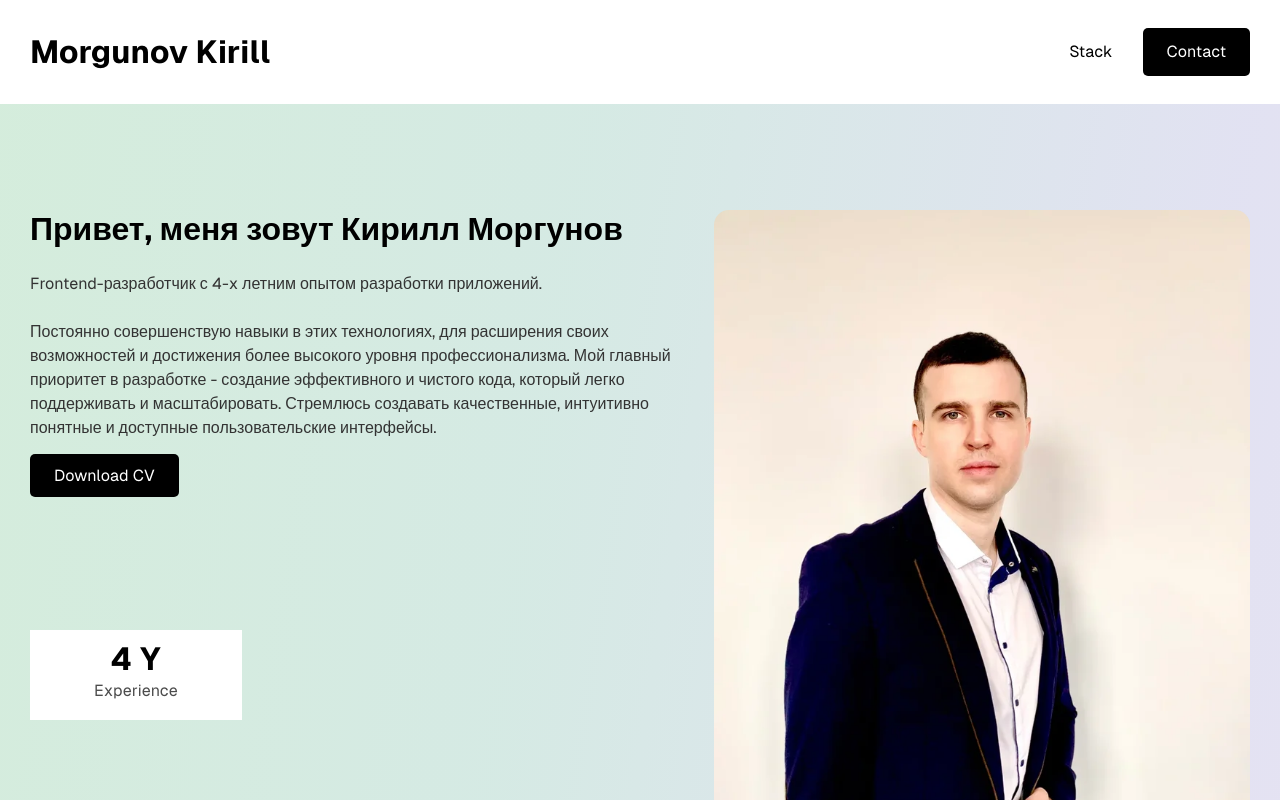
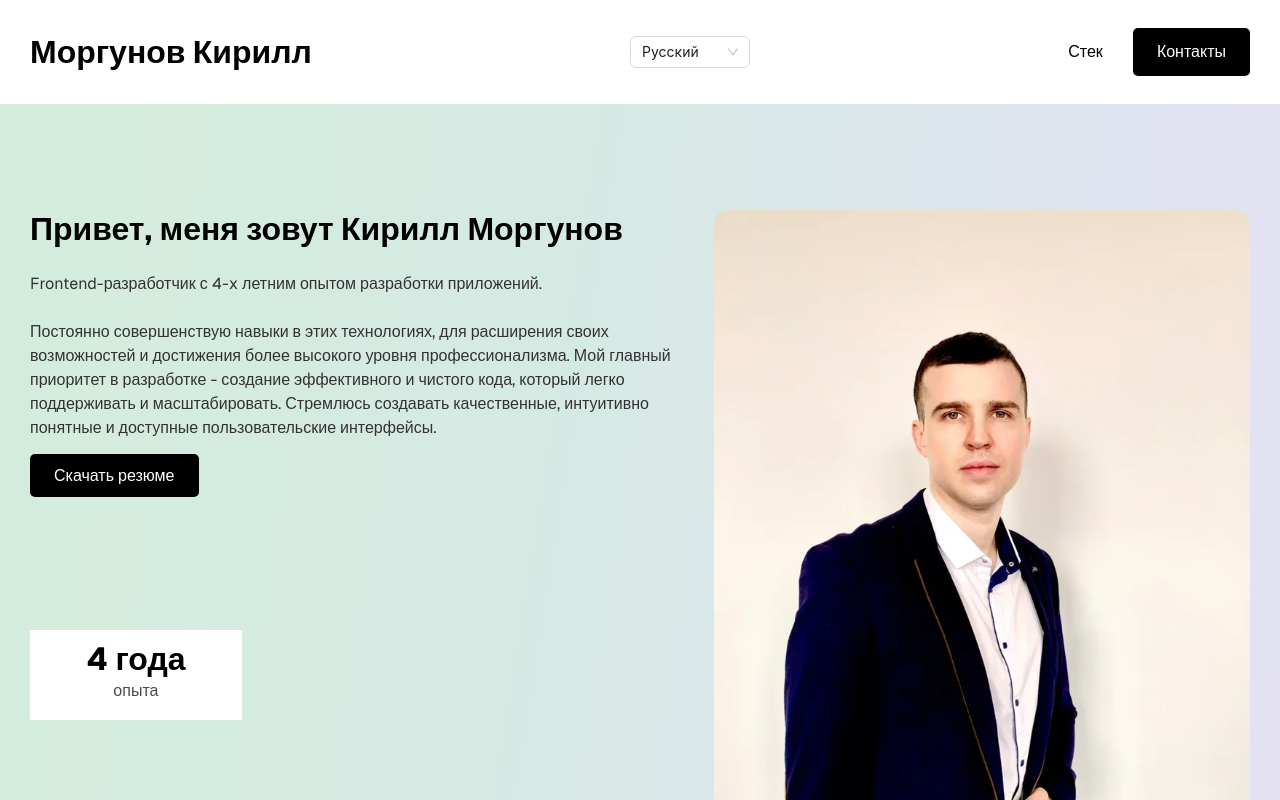
Before and after one commit to MorgunovKirill/portfolio, a Next.js app: page / in a window 1280 px wide. Shown: the top 800 px of the page. Built offline with nearby package versions, Linux system fonts and the light colour scheme; a web font is replaced by a local one.

Commit message:
add i18n language switcher

```diff
--- a/next.config.ts
+++ b/next.config.ts
@@ -3,6 +3,10 @@ import type { NextConfig } from "next";
 const nextConfig: NextConfig = {
   /* config options here */
   reactStrictMode: true,
+  i18n: {
+    locales: ["en", "ru"],
+    defaultLocale: "ru"
+  },
 };
 
 export default nextConfig;
--- a/package.json
+++ b/package.json
@@ -12,6 +12,7 @@
     "@fontsource/geist-sans": "^5.2.5",
     "@fontsource/roboto": "^5.2.5",
     "@hookform/resolvers": "^4.1.3",
+    "antd": "^5.24.5",
     "clsx": "^2.1.1",
     "next": "15.2.2",
     "nprogress": "^0.2.0",
--- a/src/components/Features/Bio/Bio.tsx
+++ b/src/components/Features/Bio/Bio.tsx
@@ -25,12 +25,12 @@ export const Bio = () => {
                         href={'/kirillmorgunov.pdf'}
                         download={'kirillmorgunov.pdf'}
                     >
-                        Download CV
+                        {t.bio.download}
                     </a>
                     <div className={s.features}>
                         <div className={s.feature}>
-                            <span className={s.featureValue}>4 Y</span>
-                            <span className={s.featureTitle}>Experience</span>
+                            <span className={s.featureValue}>4 {t.bio.years}</span>
+                            <span className={s.featureTitle}>{t.bio.experience}</span>
                         </div>
                     </div>
                 </div>
--- a/src/components/Header/Header.tsx
+++ b/src/components/Header/Header.tsx
@@ -2,19 +2,51 @@ import s from './Header.module.scss'
 import Link from "next/link";
 import {useRouter} from "next/router";
 import clsx from "clsx";
+import {Select} from "antd";
+import React, {useEffect} from "react";
+import {useTranslation} from "@/hooks/useTranslation";
 
 export const Header = () => {
-    const { pathname } = useRouter()
+    const t = useTranslation()
+    const { asPath, locale, pathname, push, query } = useRouter()
     const isHomePage = pathname === '/'
+    let storageLocale
+
+    useEffect(() => {
+        storageLocale = localStorage.getItem('currentLocale')
+        if (storageLocale) {
+            const locale = JSON.parse(storageLocale)
+
+            console.log('storageLocale', storageLocale)
+
+            void push(asPath, asPath, { locale })
+        } else {
+            localStorage.setItem('currentLocale', JSON.stringify(locale))
+        }
+    }, [])
+
+    const localeChangeHandler = (newLocale: string) => {
+        localStorage.setItem('currentLocale', JSON.stringify(newLocale))
+        push({ pathname, query }, asPath, { locale: newLocale })
+    }
 
     return (
         <header className={s.header}>
             <div className={clsx('container', s.container)}>
-            <div className={s.logo}>Morgunov Kirill</div>
+                <div className={s.logo}>{t.bio.name}</div>
+                <Select
+                    defaultValue={storageLocale ? JSON.parse(storageLocale) : 'ru'}
+                    style={{ width: 120 }}
+                    onChange={localeChangeHandler}
+                    options={[
+                        { value: 'en', label: t.english },
+                        { value: 'ru', label: t.russian },
+                    ]}
+                />
                 <nav className={s.nav}>
-                {!isHomePage && <Link className={s.link} href={'/'}>Home</Link>}
-                <a className={s.link} href={'#stack'}>Stack</a>
-                <a className={s.btn} href={'#contacts'}>Contact</a>
+                    {!isHomePage && <Link className={s.link} href={'/'}>{t.header.home}</Link>}
+                    <a className={s.link} href={'#stack'}>{t.header.stack}</a>
+                    <a className={s.btn} href={'#contacts'}>{t.header.contact}</a>
                 </nav>
             </div>
         </header>
--- a/src/locales/en.ts
+++ b/src/locales/en.ts
@@ -5,6 +5,7 @@ import {pluralizeEn, pluralizeRu} from '@/utils/createPluralize'
 export const en: LocaleType = {
     english: 'English',
     bio: {
+        name: 'Morgunov Kirill',
         title: 'Hello, I’m Kirill Morgunov',
         description: 'Frontend developer functioning in the industry for 4+ years now.',
         description2: 'Constantly constantly improving my skills in these technologies to expand my capabilities.\n' +
@@ -12,6 +13,9 @@ export const en: LocaleType = {
             'My main priority in development is to create efficient and clean code\n' +
             'that is easy to maintain and scale. I strive to create high-quality, intuitive\n' +
             'clear and accessible user interfaces.',
+        download: 'Download CV',
+        years: 'Y',
+        experience: 'experience',
     },
     skills: {
         title: 'I\'m currently looking to join a cross-functional team that values improving people\'s lives through accessible design',
@@ -39,6 +43,12 @@ export const en: LocaleType = {
             description: 'Last two years I work on big Laravel project. I actively use blade templates,' +
                 'all the Laravel framework environment.',
         },
+    },
+    projects: {
+        description: 'Project description',
+        description2: 'Description',
+        category: 'Category',
+        framework: 'Framework',
     },
     portfolio: {
         title: 'Portfolio',
@@ -84,5 +94,5 @@ export const en: LocaleType = {
         termsAgreement: 'Please, mark the checkbox, if you agree to our terms',
         userName: 'User name must contain only letters A-Z, a-z, 0-9',
     },
-    russian: 'Russian',
+    russian: 'Русский',
 }
--- a/src/locales/ru.ts
+++ b/src/locales/ru.ts
@@ -1,15 +1,19 @@
 import {pluralizeRu} from '@/utils/createPluralize'
 
 export const ru = {
-    english: 'Английский',
+    english: 'English',
     bio: {
+        name: 'Моргунов Кирилл',
         title: 'Привет, меня зовут Кирилл Моргунов',
         description: 'Frontend-разработчик с 4-x летним опытом разработки приложений.',
         description2: 'Постоянно совершенствую навыки в этих технологиях, для расширения своих возможностей\n' +
             'и достижения более высокого уровня профессионализма.\n' +
             'Мой главный приоритет в разработке - создание эффективного и чистого кода, который\n' +
             'легко поддерживать и масштабировать. Стремлюсь создавать качественные, интуитивно\n' +
-            'понятные и доступные пользовательские интерфейсы.'
+            'понятные и доступные пользовательские интерфейсы.',
+        download: 'Скачать резюме',
+        years: 'года',
+        experience: 'опыта',
     },
     skills: {
         title: 'Хочу присоединиться к команде, которая создаёт красивые и доступные интерфейсы',
@@ -37,6 +41,12 @@ export const ru = {
             description: 'Последние два года веду проект на Laravel, активно использую blade шаблоны,' +
                 ' знаком со структурой и методолгией этого фреймворка',
         },
+    },
+    projects: {
+        description: 'Описание проекта',
+        description2: 'Описание',
+        category: 'Категория',
+        framework: 'Фреймворк',
     },
     portfolio: {
         title: 'Портфолио',
```
Also changed, not shown: src/components/ProjectPage/ProjectPage.tsx (+7 -4 lines), 1 other file (tests, documents, lock files or other folders). Lines whose indentation alone changed are shown as unchanged.
